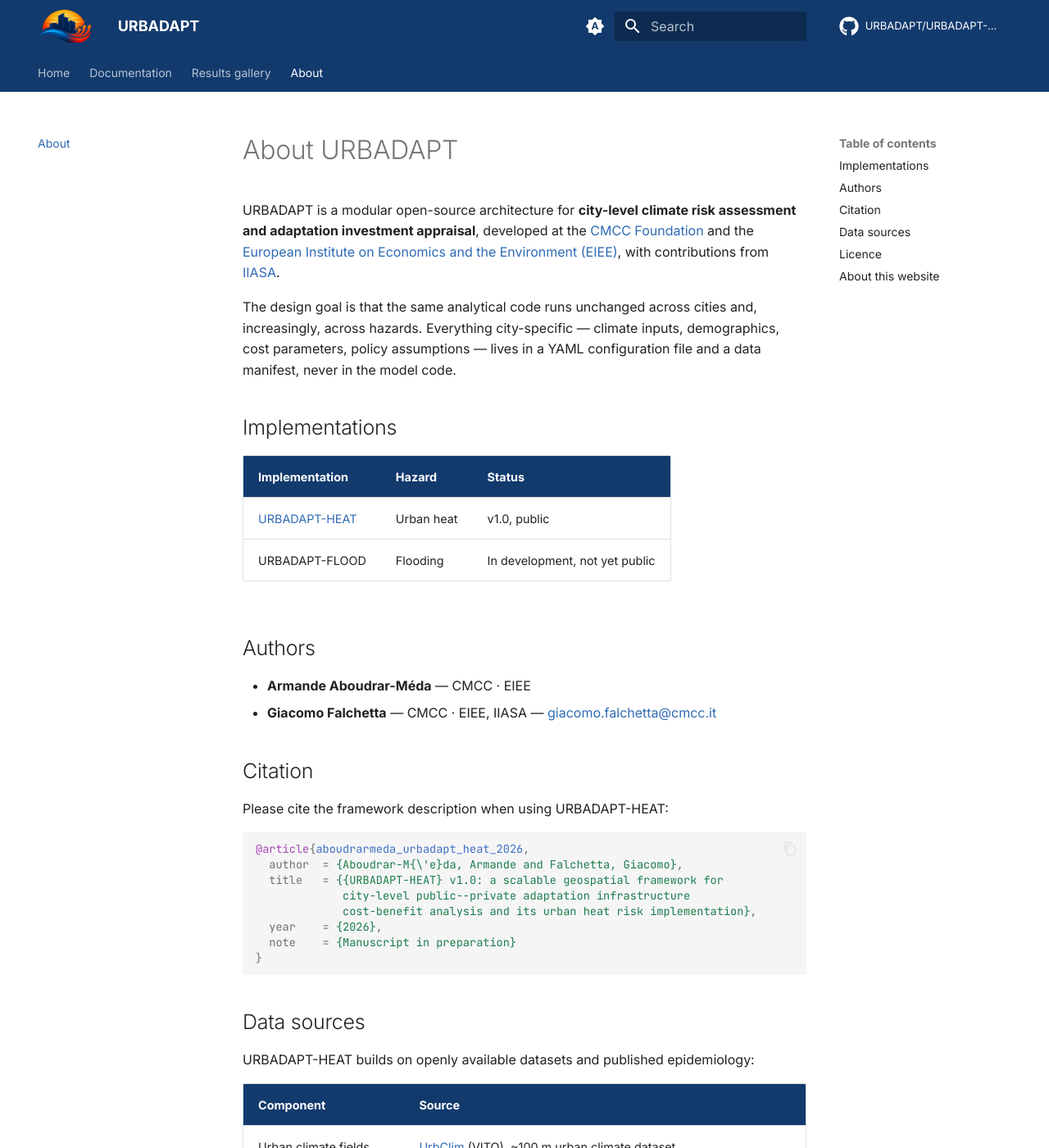
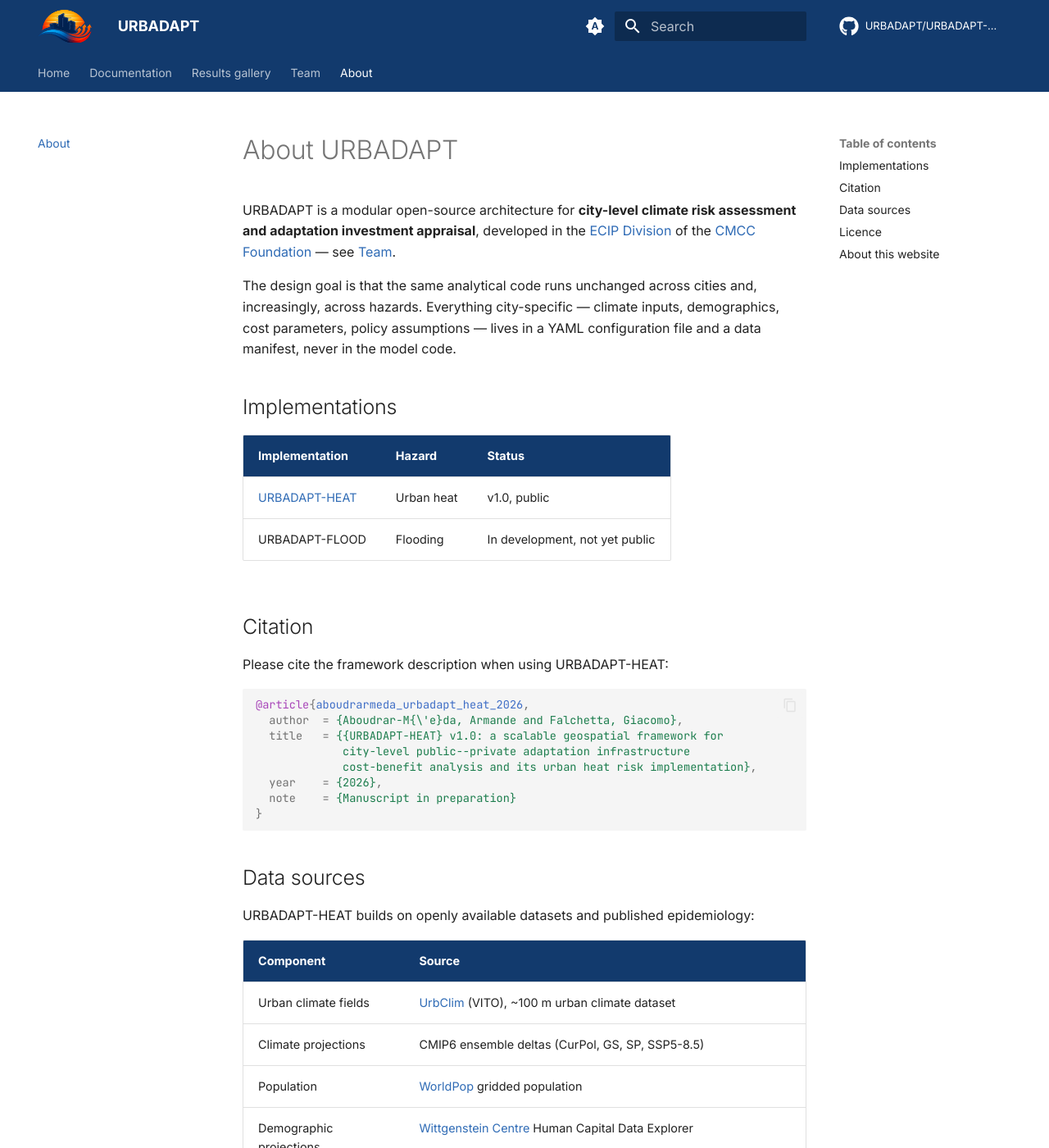
Before and after one commit to URBADAPT/URBADAPT.github.io, an MkDocs documentation site: the page built from docs/about.md, in a window 1280 px wide and 1400 px high. Shown: the whole window at 82% size. Built offline with MkDocs 1.6.1 and Material for MkDocs 9.7.7, drawn with Linux system fonts in a browser that asks for light colours; comment, search, counter and statistics services are not loaded.

Commit message:
Add Team page
Introduces the group behind URBADAPT: CMCC, ECIP Division (Economic analysis
of Climate Impacts and Policy) within EIEE, with Giacomo Falchetta as PI and
Armande Aboudrar-Méda as lead developer.

Removes the duplicated Authors block from About and points the homepage's
contact reference at Team instead.

```diff
--- a/docs/about.md
+++ b/docs/about.md
@@ -5,10 +5,9 @@
 # About URBADAPT
 
 URBADAPT is a modular open-source architecture for **city-level climate risk
-assessment and adaptation investment appraisal**, developed at the
-[CMCC Foundation](https://www.cmcc.it) and the
-[European Institute on Economics and the Environment (EIEE)](https://www.eiee.org),
-with contributions from [IIASA](https://iiasa.ac.at).
+assessment and adaptation investment appraisal**, developed in the
+[ECIP Division](https://www.cmcc.it/what-we-do/institutes/european-institute-on-economics-and-the-environment-eiee/economic-analysis-of-climate-impacts-and-policy-division)
+of the [CMCC Foundation](https://www.cmcc.it) — see [Team](team.md).
 
 The design goal is that the same analytical code runs unchanged across cities and,
 increasingly, across hazards. Everything city-specific — climate inputs,
@@ -21,11 +20,6 @@
 |---|---|---|
 | [URBADAPT-HEAT](heat/index.md) | Urban heat | v1.0, public |
 | URBADAPT-FLOOD | Flooding | In development, not yet public |
-
-## Authors
-
-- **Armande Aboudrar-Méda** — CMCC · EIEE
-- **Giacomo Falchetta** — CMCC · EIEE, IIASA — [giacomo.falchetta@cmcc.it](mailto:giacomo.falchetta@cmcc.it)
 
 ## Citation
 
--- a/mkdocs.yml
+++ b/mkdocs.yml
@@ -124,4 +124,5 @@
           - City configuration: heat/city-configuration.md
           - Case studies: heat/case-studies.md
   - Results gallery: gallery.md
+  - Team: team.md
   - About: about.md
```
Also changed, not shown: docs/index.md (+2 -2 lines), docs/team.md (added, +75 -0 lines).
